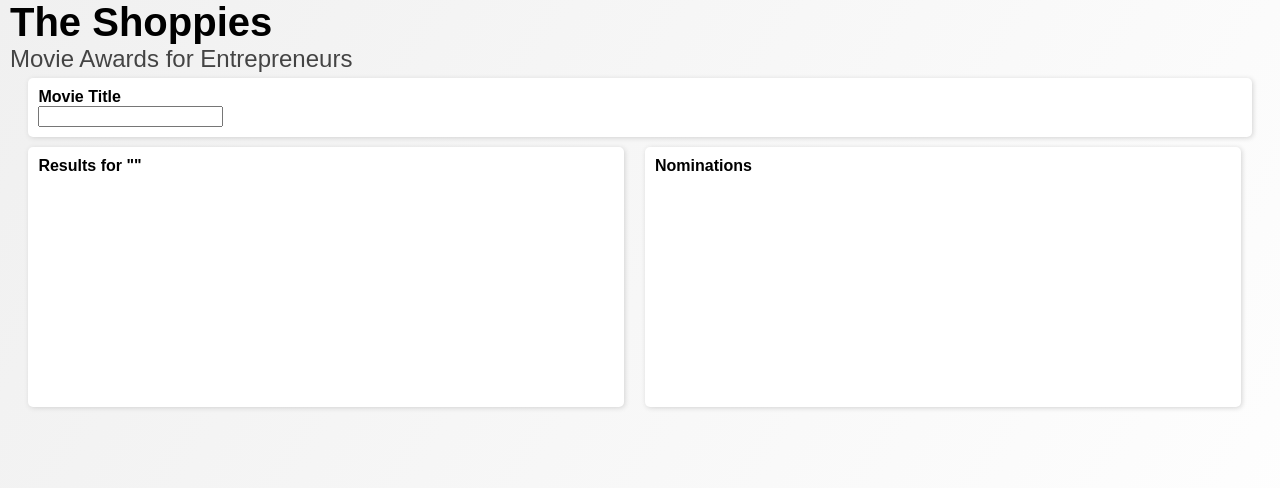
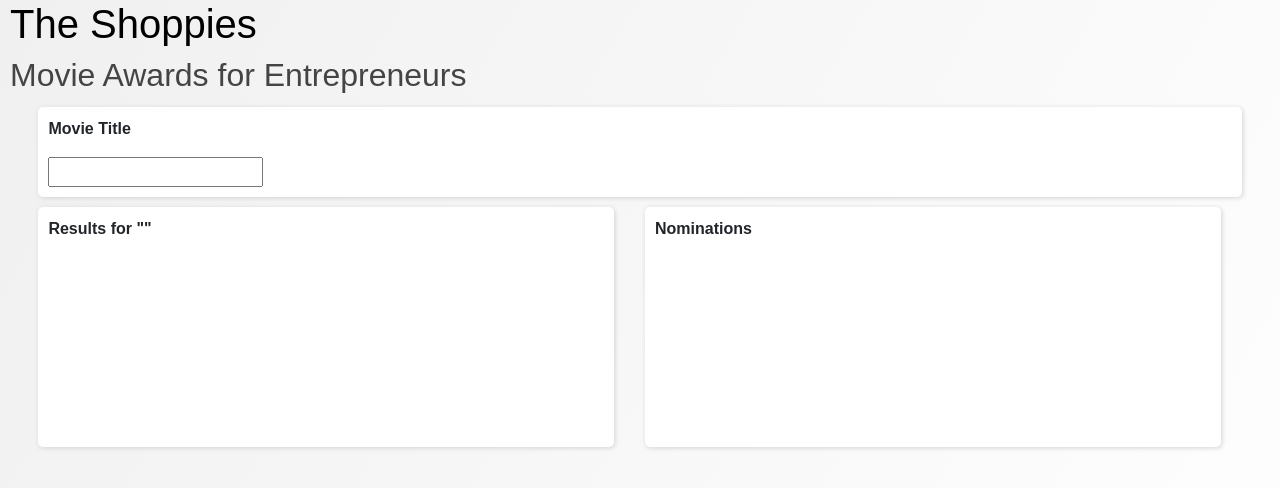
Before and after one commit to nelshaw/TheShoppies, an Angular app in the folder TheShoppies/: page / in a window 1280 px wide. Shown: the top 488 px of the page. Built offline with nearby package versions, Linux system fonts and the light colour scheme.

Commit message:
Add Bootstrap capability and add alert for max number of nominations

```diff
--- a/TheShoppies/angular.json
+++ b/TheShoppies/angular.json
@@ -24,6 +24,7 @@
               "src/assets"
             ],
             "styles": [
+              "./node_modules/@angular/material/prebuilt-themes/pink-bluegrey.css",
               "src/styles.css"
             ],
             "scripts": []
@@ -88,6 +89,7 @@
               "src/assets"
             ],
             "styles": [
+              "./node_modules/@angular/material/prebuilt-themes/pink-bluegrey.css",
               "src/styles.css"
             ],
             "scripts": []
@@ -119,6 +121,7 @@
           }
         }
       }
-    }},
+    }
+  },
   "defaultProject": "TheShoppies"
 }
--- a/TheShoppies/package.json
+++ b/TheShoppies/package.json
@@ -12,10 +12,12 @@
   "private": true,
   "dependencies": {
     "@angular/animations": "~10.1.3",
+    "@angular/cdk": "^10.2.7",
     "@angular/common": "~10.1.3",
     "@angular/compiler": "~10.1.3",
     "@angular/core": "~10.1.3",
     "@angular/forms": "~10.1.3",
+    "@angular/material": "^10.2.7",
     "@angular/platform-browser": "~10.1.3",
     "@angular/platform-browser-dynamic": "~10.1.3",
     "@angular/router": "~10.1.3",
--- a/TheShoppies/src/app/app.component.html
+++ b/TheShoppies/src/app/app.component.html
@@ -1,11 +1,16 @@
 <body>
     <h1>{{ title }}</h1>
     <h2>{{ subtitle }}</h2>
+
+    <div *ngIf="displayAlert" class="alert alert-success" role="alert">
+        You've reached the maximum number of nominations!
+    </div>
 
     <div class="main">
         <div class="search">
             <p>Movie Title</p>
             <input type="text" [(ngModel)]="searchText" (keydown)="getMovies()">
+            <!-- todo : remove if dynamic is working -->
             <!-- <input type="submit" (click)="getMovies()" value="Submit"> -->
         </div>
 
--- a/TheShoppies/src/app/app.component.ts
+++ b/TheShoppies/src/app/app.component.ts
@@ -14,6 +14,8 @@ export class AppComponent {
   moviesList : Movie[];
   searchText : String;
   nominationList : Movie[] = [];
+  public displayAlert = false;
+  public maxNom = false;
 
   constructor(private apiService: OmdbApiService) {
 
@@ -36,9 +38,23 @@ export class AppComponent {
   }
 
   nominate(movie){
+    console.log(this.nominationList.length);
 
-    console.log("Nominating movie:" + movie.Title);
-    this.nominationList.push(movie);
+    if(this.nominationList.length > 4) {
+      this.maxNom = true;
+      this.displayAlert = true;
+
+      // timeout to remove alert after 3s
+      setTimeout(function() {
+        this.displayAlert = false;
+      }.bind(this), 3000);
+
+    }
+    else {
+      this.maxNom = false;
+      console.log("Nominating movie:" + movie.Title);
+      this.nominationList.push(movie);
+    }
 
   }
 
--- a/TheShoppies/src/app/app.module.ts
+++ b/TheShoppies/src/app/app.module.ts
@@ -5,6 +5,7 @@ import { AppComponent } from './app.component';
 import { HttpClientModule } from '@angular/common/http';
 import { OmdbApiService } from './service/omdb-api.service';
 import { FormsModule } from '@angular/forms';
+import { BrowserAnimationsModule } from '@angular/platform-browser/animations';
 
 @NgModule({
   declarations: [
@@ -14,7 +15,8 @@ import { FormsModule } from '@angular/forms';
     BrowserModule,
     AppRoutingModule,
     HttpClientModule,
-    FormsModule
+    FormsModule,
+    BrowserAnimationsModule
   ],
   providers: [OmdbApiService],
   bootstrap: [AppComponent]
--- a/TheShoppies/src/index.html
+++ b/TheShoppies/src/index.html
@@ -6,6 +6,11 @@
   <base href="/">
   <meta name="viewport" content="width=device-width, initial-scale=1">
   <link rel="icon" type="image/x-icon" href="assets/star-icon.png">
+  <link href="https://fonts.googleapis.com/css?family=Roboto:300,400,500&display=swap" rel="stylesheet">
+  <link href="https://fonts.googleapis.com/icon?family=Material+Icons" rel="stylesheet">
+
+  <!-- Add Bootstrap -->
+  <link href="https://cdn.jsdelivr.net/npm/bootstrap@5.0.0-beta1/dist/css/bootstrap.min.css" rel="stylesheet" integrity="sha384-giJF6kkoqNQ00vy+HMDP7azOuL0xtbfIcaT9wjKHr8RbDVddVHyTfAAsrekwKmP1" crossorigin="anonymous">
 </head>
 <body>
   <app-root></app-root>
--- a/TheShoppies/src/styles.css
+++ b/TheShoppies/src/styles.css
@@ -16,3 +16,5 @@ h2, h3 {
     margin: 0;
     font-family: Arial, Helvetica, sans-serif;
 }
+html, body { height: 100%; }
+body { margin: 0; font-family: Roboto, "Helvetica Neue", sans-serif; }
```
Also changed, not shown: 1 other file (tests, documents, lock files or other folders).
